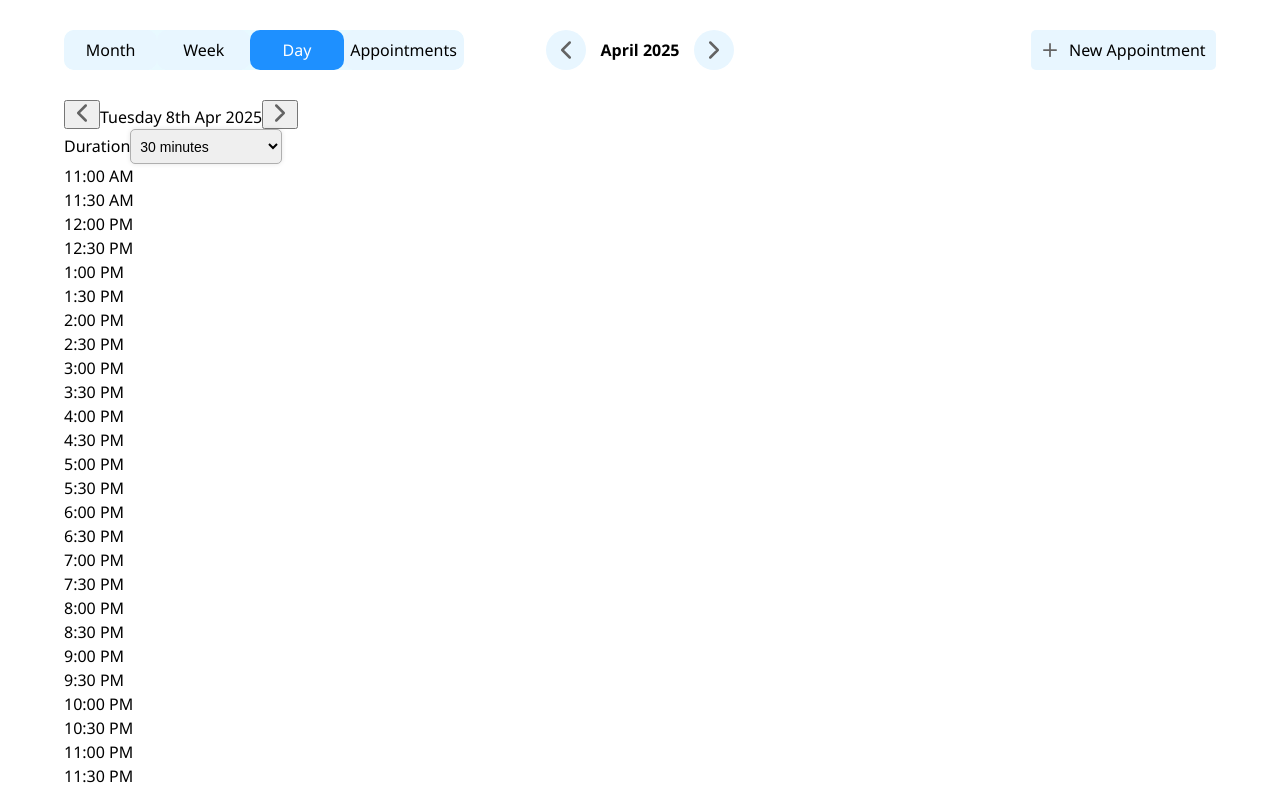
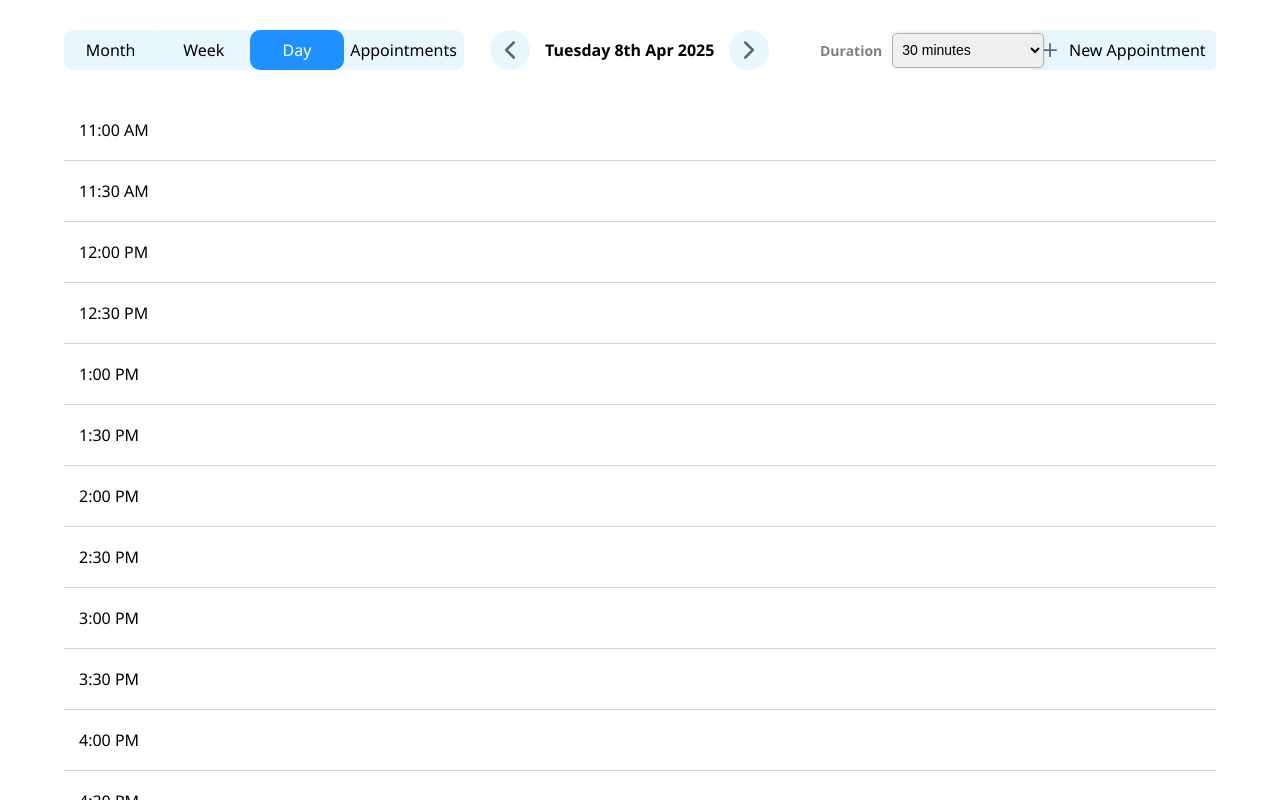
Before and after one commit to faiz-verse/React-practice, a React (Vite) app in the folder booking-app/: page /dashboard in a window 1280 px wide. Both pictures are taken after a click on the element "Day". Shown: the top 800 px of the page. Built offline with nearby package versions, Linux system fonts and the light colour scheme.

Commit message:
changed alot things in booking-app

```diff
--- a/booking-app/src/components/Days.css
+++ b/booking-app/src/components/Days.css
@@ -0,0 +1,67 @@
+#date-wrapper{
+    width: 350px;
+    height: 40px;
+    border-radius: 5px;
+
+    display: flex;
+    align-items: center;
+    gap: 15px;
+
+    position: fixed;
+    top: 30px;
+    left: calc(50% - 150px);
+
+    z-index: 100;
+}
+
+#date-wrapper span{
+    font-weight: 600;
+}
+
+#duration-dropdown{
+    width: fit-content;
+    height: 40px;
+    border-radius: 5px;
+
+    display: flex;
+    align-items: center;
+    gap: 10px;
+
+    position: fixed;
+    top: 30px;
+    left: calc(50% + 180px);
+
+    z-index: 100;
+}
+
+#duration-label{
+    color: gray;
+    font-size: 14px;
+    font-weight: 600;
+}
+
+#date-wrapper button{
+    all: unset;
+    width: 40px;
+    height: 40px;
+    border-radius: 50%;
+    background-color: rgb(232, 246, 255);
+
+    display: flex;
+    align-items: center;
+    justify-content: center;
+
+    cursor: pointer;
+}
+
+#day-timeslots{
+
+}
+
+.day-time-slot{
+    display: flex;
+    align-items: center;
+    height: 60px;
+    padding-left: 15px;
+    border-bottom: 1px solid lightgray;
+}
--- a/booking-app/src/pages/Dashboard.jsx
+++ b/booking-app/src/pages/Dashboard.jsx
@@ -57,7 +57,7 @@ function Dashboard() {
                     <div className="option" style={{ background: (activeView === "appointments") ? "dodgerblue" : "rgb(232, 246, 255)", color: (activeView === "appointments") ? "white" : "black" }} onClick={() => setActiveView("appointments")}>Appointments</div>
                 </div>
 
-                <div id='container-date'>
+                <div id='container-date' style={{ visibility: (activeView != "month")? "hidden" : "visible" }}>
                     <button id='prev' onClick={handlePrev}><BsChevronLeft size={20} color='rgb(100, 100, 100)' strokeWidth={1} /></button>
                     <span>{monthNames[currentDate.getMonth()]} {currentDate.getFullYear()}</span>
                     <button id='next' onClick={handleNext}><BsChevronRight size={20} color='rgb(100, 100, 100)' strokeWidth={1} /></button>
```
